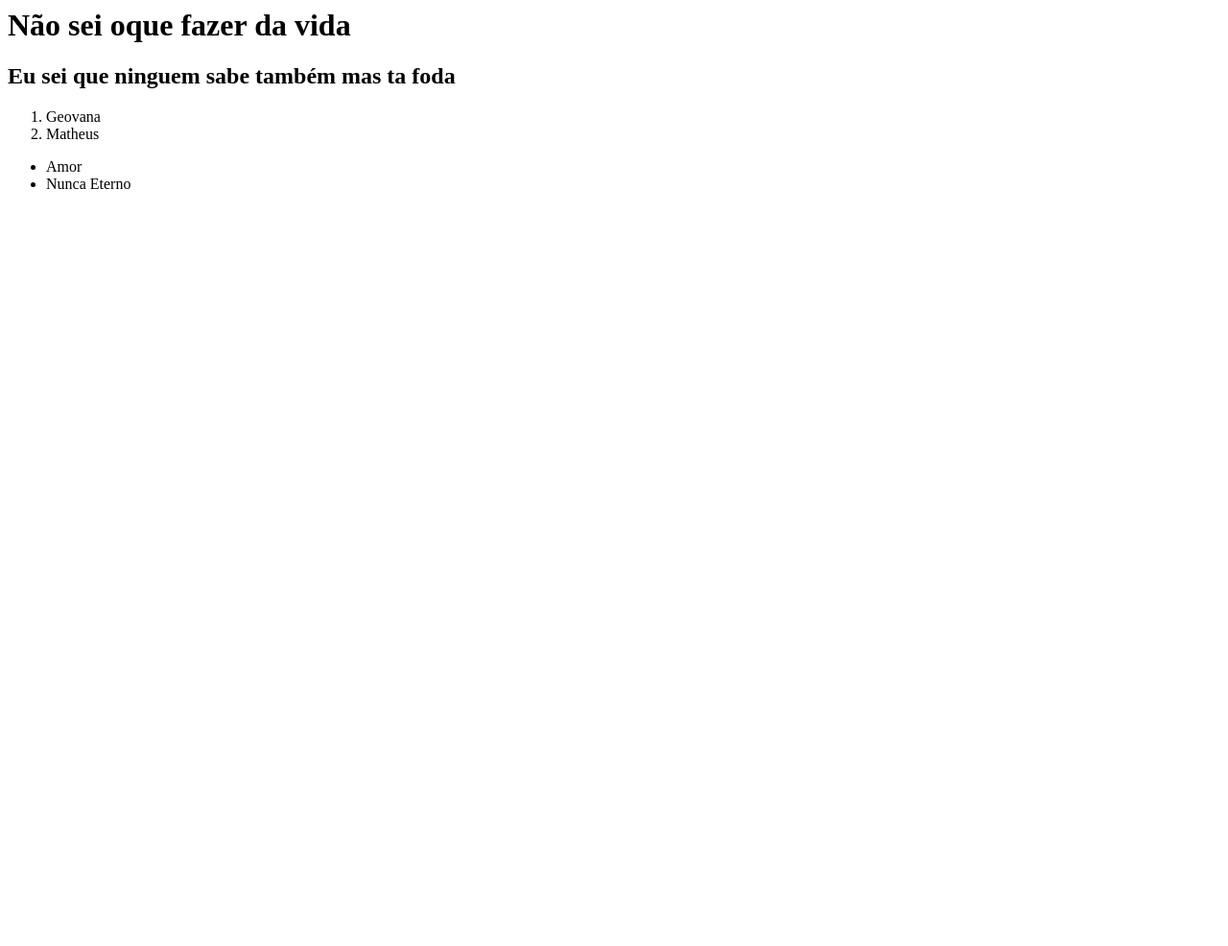
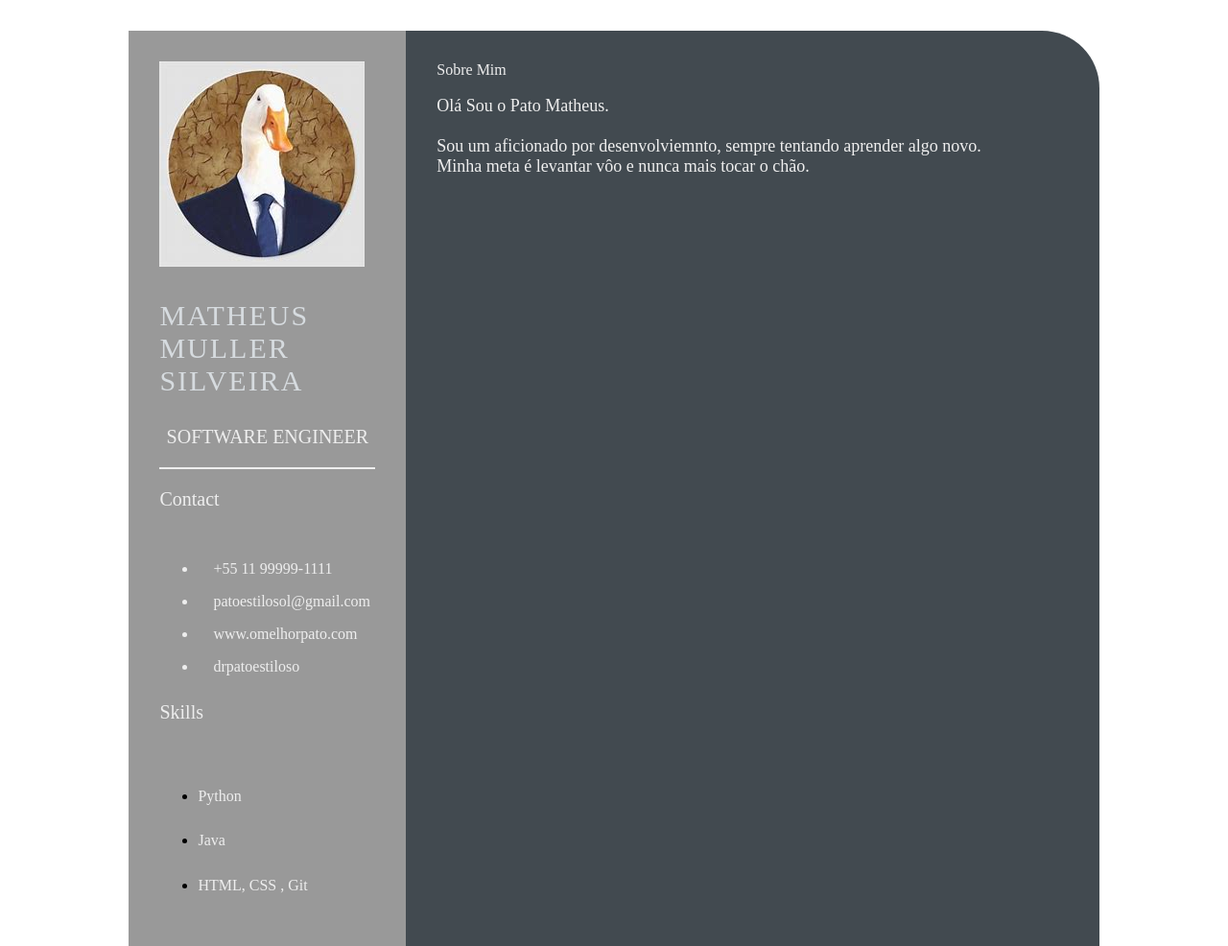
Before and after one commit to mathmuller95/DevWeek, a plain HTML site: page index.html in a window 1280 px wide. Shown: the whole page at 96% size. Before the commit the page ends 800 px from the top, so only its background shows below. Drawn offline with Linux system fonts and the light colour scheme.

Commit message:
Aula02 (#2)
* Add index.html

* Changes in index.html and adding style.css and profile image

```diff
--- a/index.html
+++ b/index.html
@@ -1,23 +1,53 @@
-<html>
+<!DOCTYPE html>
+<html lang="en">
 <head>
-        <title>
-            Desenvolvedor em Desenvolvimento
-        </title>
+    <meta charset="UTF-8">
+    <meta http-equiv="X-UA-Compatible" content="IE=edge">
+    <meta name="viewport" content="width=device-width, initial-scale=1.0">
+    <title>Matheus Muller El Pato CV</title>
+
+    <link rel="stylesheet" href="style.css">
 </head>
 <body>
-        <h1>
-            Não sei oque fazer da vida
-        </h1>
-        <h2>
-            Eu sei que ninguem sabe também mas ta foda
-        </h2>
-        <ol>
-            <li> Geovana</li>
-            <li> Matheus</li>
-        </ol>
+    <main class ="resume-contents">
+        <section class ="left-section">
+            <div class ="left-section-contents">
+                <div class ="profile">
+                    <img class ="profile-img" src="img/profile-img.jpg" alt="Profile image">
+                    <p class = "name">Matheus Muller Silveira</p>
+                    <p class = "profession">Software Engineer</p>
+                </div>
+                <div class = "contact-info">
+                    <p class ="left-title">Contact</p>
                     <ul>
-            <li>Amor</li>
-            <li>Nunca Eterno</li>
+                        <li><i class ="fa fa-phone"></i>+55 11 99999-1111</li>
+                        <li><i class ="fa fa-envelope"></i>patoestilosol@gmail.com</li>
+                        <li><i class ="fa fa-globe"></i>www.omelhorpato.com</li>
+                        <li><i class ="fa fa-git"></i>drpatoestiloso</li>
                     </ul>
+                </div>
+                <div class ="skills">
+                    <p class ="left-title">Skills</p>
+                    <ul>
+                        <li><p>Python</p></li>
+                        <li><p>Java</p></li>
+                        <li><p>HTML, CSS , Git </p></li>
+                    </ul>
+                </div>
+            </div>
+        </section>
+        <section class="right-section">
+            <div class="right-section-contents">
+                <section class="about gap">
+                    <div class="right-title">Sobre Mim</div>
+                    <p class="about-me-contents">
+                        Olá Sou o Pato Matheus.<br>
+                        <br> Sou um aficionado por desenvolviemnto, sempre tentando aprender algo novo.
+                        <br> Minha meta é levantar vôo e nunca mais tocar o chão.
+                    </p>
+                </section>
+            </div>
+        </section>
+    </main>
 </body>
 </html>
--- /dev/null
+++ b/style.css
@@ -0,0 +1,103 @@
+ {
+    margin: 0;
+    padding: 0;
+    box-sizing: border-box;
+    list-style: none;
+    font-family: 'Roboto', sans-serif;
+}
+
+.resume-contents {
+    min-height: 100vh;
+    width: 80%;
+    margin: 2rem auto;
+    display: grid;
+    grid-template-columns: repeat(7, 1fr);
+}
+
+.left-section {
+    grid-column: span 2;
+    height: 100%;
+    background-color: #999999;
+}
+
+.right-section {
+    grid-column: span 5;
+    height: 100%;
+    background-color: #424a50;
+    border-radius: 0px 60px 0px 0px;
+}
+
+.left-section-contents{
+    padding: 2rem 2rem;
+}
+
+.profile {
+    width: 100%;
+    border-bottom: 2px solid #eeeeee;
+}
+
+.profile .profile-image {
+    width: 100%;
+    border-radius: 100%;
+}
+
+.name {
+    color: #D6DBDF;
+    font-size: 30px;
+    letter-spacing: 2px;
+    text-transform: uppercase;
+}
+
+.profession {
+    color: #eeeeee;
+    font-size: 20px;
+    text-transform: uppercase;
+    text-align: center;
+}
+
+/* .contact-info { border-bottom: 2px solid #1B2631; } */
+.left-title {
+    color: #eeeeee;
+    font-size: 20px;
+}
+
+.contact-info ul {
+    padding-top: 1.5rem;
+}
+
+.contact-info ul li,
+.references ul li {
+    padding: .4rem 0;
+    color: #eeeeee;
+}
+
+.contact-info ul li i,
+.references ul li i {
+    padding-right: 1rem;
+    font-size: 18px;
+    color: #eeeeee;
+}
+
+.skills ul {
+    padding-top: 1.5rem;
+}
+.skills ul li p {
+    padding: .4rem 0;
+    color: #eeeeee;
+}
+
+.right-section-contents {
+    padding: 2rem 2rem;
+}
+
+.right-title {
+    color: #eeeeee;
+}
+
+.gap {
+    padding-bottom: 2rem;
+}
+.about-me-contents {
+    font-size: 18px;
+    color: #eeeeee;
+}
```
Also changed, not shown: img/profile-img.jpg (added). Lines whose indentation alone changed are shown as unchanged.
